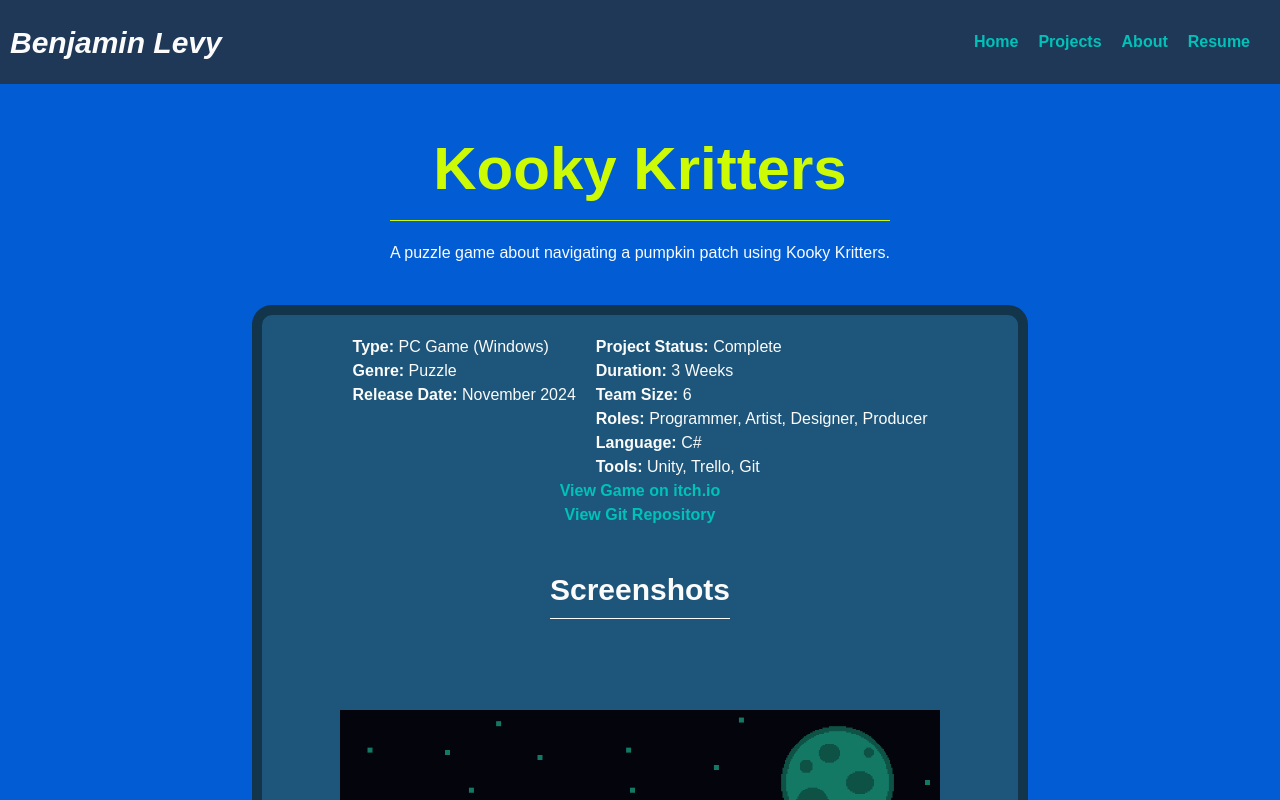
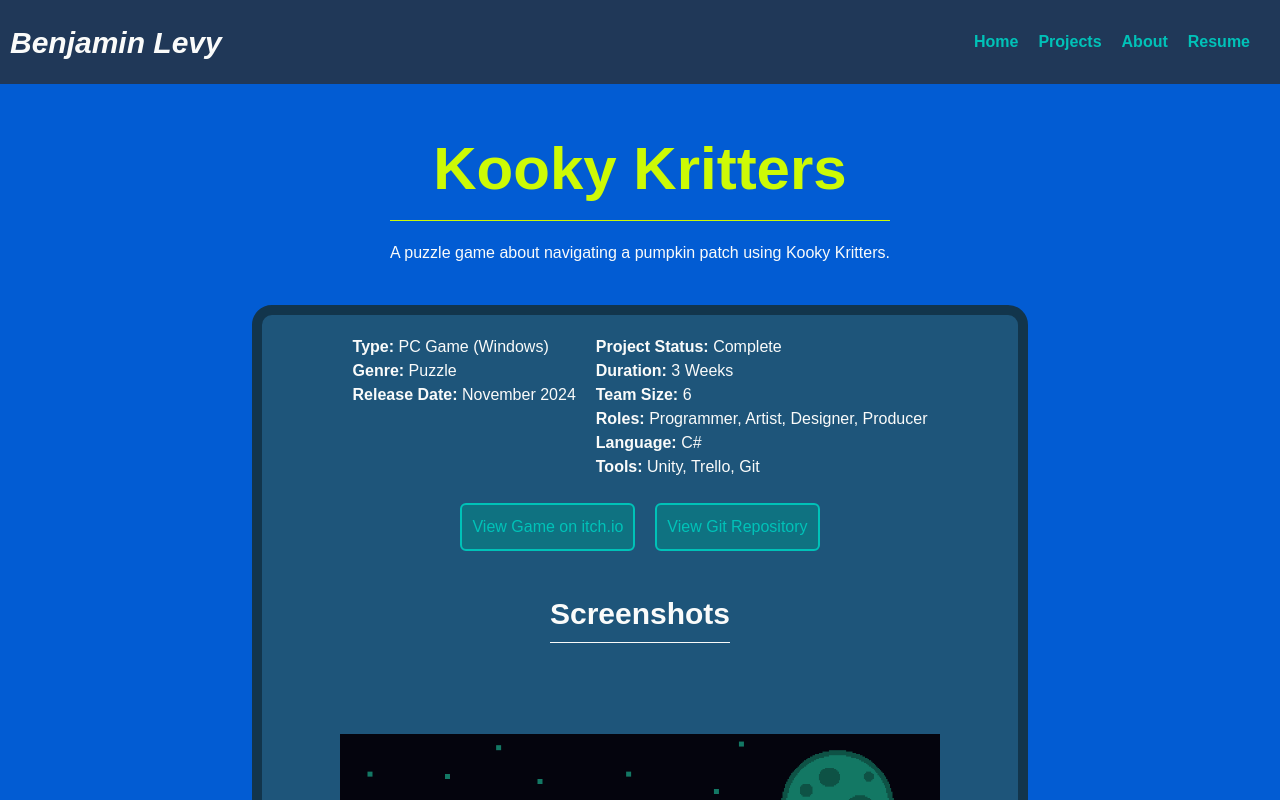
Before and after one commit to TapeKnot/Portfolio-Website, a Next.js app: page /projects/kooky-kritters in a window 1280 px wide. Shown: the top 800 px of the page. Built offline with nearby package versions, Linux system fonts and the light colour scheme.

Commit message:
Proper Buttons on Project Pages

```diff
--- a/src/app/globals.css
+++ b/src/app/globals.css
@@ -283,6 +283,12 @@ hr {
 
 /* Style */
 
+.button-container {
+  display: flex;
+  justify-content: center;
+  gap: 20px;
+}
+
 .hyperlink-button {
   padding: 10px;
   background: var(--project-card);
--- a/src/app/projects/ascii-engine-game/page.tsx
+++ b/src/app/projects/ascii-engine-game/page.tsx
@@ -26,8 +26,11 @@ export default function Page() {
               <b>Tools: </b>SFML, Git<br/>
             </p>
           </div>
-          <a href="https://tapeknot.itch.io/bippits" target="_blank"><div className="text-align-center text-bold">View Game on itch.io</div></a>
-          <a href="https://github.com/TapeKnot/Block-Stack-Kaizo" target="_blank"><div className="text-align-center text-bold">View Game Git Repository</div></a>
+          <br/>
+          <div className="button-container">
+            <a className="hyperlink-button" href="https://tapeknot.itch.io/bippits" target="_blank">View Game on itch.io</a>
+          <a className="hyperlink-button" href="https://github.com/TapeKnot/Block-Stack-Kaizo" target="_blank">View Game Git Repository</a>
+          </div>
           <div className="section-header">
             <h2 className="text-align-center">Trailer</h2>
             <hr/>
--- a/src/app/projects/grabby-gremlins/page.tsx
+++ b/src/app/projects/grabby-gremlins/page.tsx
@@ -26,7 +26,10 @@ export default function Page() {
               <b>Tools: </b>Unity, Trello, Git<br/>
             </p>
           </div>
-          <a href="https://mantisstudios.itch.io/grabby-gremlins" target="_blank"><div className="text-align-center text-bold">View Game on itch.io</div></a>
+          <br/>
+          <div className="button-container">
+            <a className="hyperlink-button" href="https://mantisstudios.itch.io/grabby-gremlins" target="_blank">View Game on itch.io</a>
+          </div>
           <div className="section-header">
             <h2 className="text-align-center">Screenshots</h2>
             <hr/>
--- a/src/app/projects/kooky-kritters/page.tsx
+++ b/src/app/projects/kooky-kritters/page.tsx
@@ -26,8 +26,11 @@ export default function Page() {
               <b>Tools: </b>Unity, Trello, Git<br/>
             </p>
           </div>
-          <a href="https://tapeknot.itch.io/kooky-kritters" target="_blank"><div className="text-align-center text-bold">View Game on itch.io</div></a>
-          <a href="https://github.com/TapeKnot/Kooky-Kritters" target="_blank"><div className="text-align-center text-bold">View Git Repository</div></a>
+          <br/>
+          <div className="button-container">
+            <a className="hyperlink-button" href="https://tapeknot.itch.io/kooky-kritters" target="_blank">View Game on itch.io</a>
+            <a className="hyperlink-button" href="https://github.com/TapeKnot/Kooky-Kritters" target="_blank">View Git Repository</a>
+          </div>
           <div className="section-header">
             <h2 className="text-align-center">Screenshots</h2>
             <hr/>
--- a/src/app/projects/travelling-with-taste/page.tsx
+++ b/src/app/projects/travelling-with-taste/page.tsx
@@ -28,7 +28,9 @@ export default function Page() {
             </p>
           </div>
           <br/>
-          <a href="https://ratgoosesuitstudios.github.io/" target="_blank"><div className="text-align-center text-bold">Game Website & Download</div></a>
+          <div className="button-container">
+            <a className="hyperlink-button" href="https://ratgoosesuitstudios.github.io/" target="_blank">Game Website & Download</a>
+          </div>
           <div className="section-header">
             <h2 className="text-align-center">Trailer</h2>
             <hr/>
```
